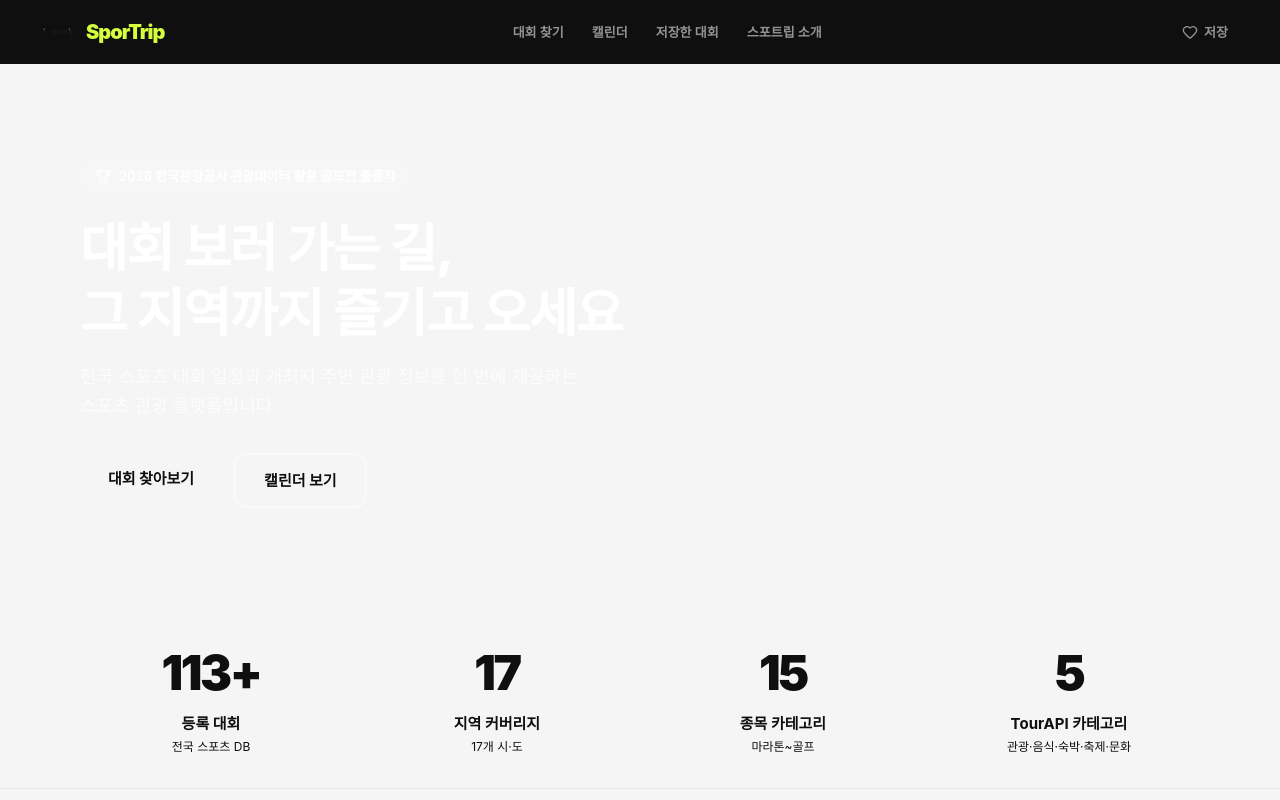
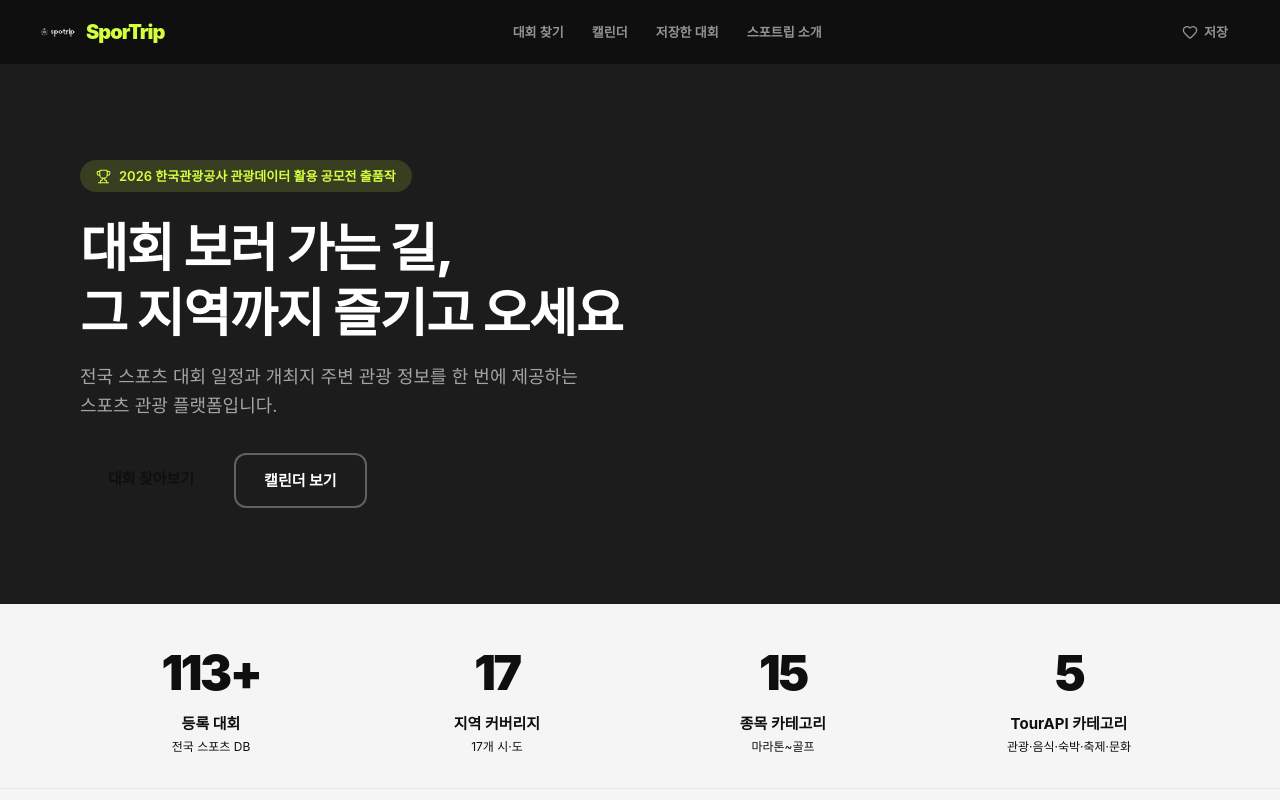
Before and after one commit to ljw22112/sportrip-v2, a Next.js app: page /about in a window 1280 px wide. Shown: the top 800 px of the page. Built offline with nearby package versions, Linux system fonts and the light colour scheme; a web font is replaced by a local one.

Commit message:
fix: 푸터 텍스트 가시성 개선

```diff
--- a/src/app/about/page.tsx
+++ b/src/app/about/page.tsx
@@ -50,9 +50,9 @@ export default function AboutPage() {
       <main>
 
         {/* ── 히어로 ── */}
-        <section style={{background:'linear-gradient(135deg,bg-primary 0%,#0F7A5A 60%,#145A3A 100%)'}}>
+        <section style={{background:'#1C1C1C'}}>
           <div className="max-w-[1760px] mx-auto px-6 md:px-20 py-16 md:py-24">
-            <div className="inline-flex items-center gap-2 bg-white/15 text-white text-[13px] font-semibold px-4 py-1.5 rounded-full mb-6 backdrop-blur-sm">
+            <div className="inline-flex items-center gap-2 text-[13px] font-semibold px-4 py-1.5 rounded-full mb-6" style={{background:"rgba(212,255,63,0.15)",color:"#D4FF3F"}}>
               <SportripIcon name="contest" size={15} className="text-[bg-accent]"/>
               2026 한국관광공사 관광데이터 활용 공모전 출품작
             </div>
@@ -60,7 +60,7 @@ export default function AboutPage() {
               대회 보러 가는 길,<br/>
               <span className="text-[bg-accent]">그 지역까지</span> 즐기고 오세요
             </h1>
-            <p className="text-white/75 text-[16px] md:text-[18px] mb-8 max-w-[560px] leading-relaxed">
+            <p className="text-[16px] md:text-[18px] mb-8 max-w-[560px] leading-relaxed" style={{color:"rgba(255,255,255,0.6)"}}>
               전국 스포츠 대회 일정과 개최지 주변 관광 정보를 한 번에 제공하는<br className="hidden md:block"/> 스포츠 관광 플랫폼입니다.
             </p>
             <div className="flex flex-wrap gap-3">
@@ -69,7 +69,7 @@ export default function AboutPage() {
                 대회 찾아보기
               </Link>
               <Link href="/calendar"
-                className="px-7 py-3.5 border-2 border-white/40 text-white font-bold text-[15px] rounded-xl hover:bg-white/10 transition-colors">
+                className="px-7 py-3.5 border-2 font-bold text-[15px] rounded-xl hover:bg-white/10 transition-colors" style={{borderColor:"rgba(255,255,255,0.3)",color:"#fff"}}>
                 캘린더 보기
               </Link>
             </div>
--- a/src/app/page.tsx
+++ b/src/app/page.tsx
@@ -64,18 +64,18 @@ export default function HomePage() {
   return (
     <>
       <Header showSearch/>
-      <main style={{background:'bg-bg'}}>
+      <main style={{background:'#F5F5F5'}}>
 
         {/* ── 히어로 ── */}
-        <section style={{background:'bg-primary'}}>
+        <section style={{background:'#1C1C1C'}}>
           <div className="max-w-[1760px] mx-auto px-5 md:px-10 py-12 md:py-16">
-            <p className="text-[16px] md:text-[20px] font-bold text-[bg-accent] mb-3">전국 스포츠 대회 일정 + 개최지 여행 정보를 한곳에</p>
+            <p className="text-[16px] md:text-[20px] font-bold text-[#D4FF3F] mb-3">전국 스포츠 대회 일정 + 개최지 여행 정보를 한곳에</p>
             <h1 className="text-[28px] md:text-[42px] font-black tracking-[-0.04em] leading-tight mb-4 text-white">
               대회 보러 가는 길,<br/>
-              <span className="text-[bg-accent]">그 지역까지 즐기고 오세요</span>
+              <span className="text-[#D4FF3F]">그 지역까지 즐기고 오세요</span>
             </h1>
             <div className="flex items-center gap-2">
-              <span className="text-[32px] font-black text-[bg-accent] tracking-tight">{dynEv.filter(e=>e.status!=='done').length}</span>
+              <span className="text-[32px] font-black text-[#D4FF3F] tracking-tight">{dynEv.filter(e=>e.status!=='done').length}</span>
               <span className="text-[16px] font-semibold" style={{color:'rgba(255,255,255,0.6)'}}>개의 대회가 여러분을 기다리고 있어요</span>
             </div>
           </div>
@@ -86,7 +86,7 @@ export default function HomePage() {
           <div className="flex items-center justify-between mb-4">
             <h2 className="text-[20px] font-extrabold tracking-tight">지도로 한눈에 보기</h2>
             <Link href="/calendar"
-              className="flex items-center gap-2 bg-[bg-primary] text-white font-bold text-[14px] px-5 py-2.5 rounded-xl hover:bg-[bg-primary-hover] transition-colors">
+              className="flex items-center gap-2 bg-[#0F0F0F] text-white font-bold text-[14px] px-5 py-2.5 rounded-xl hover:hover:bg-[#2E2E2E] transition-colors">
               <CalendarDays className="w-4 h-4"/>
               캘린더 보기
             </Link>
@@ -119,7 +119,7 @@ export default function HomePage() {
                   className="rounded-xl py-3 px-2 text-center transition-all hover:bg-[bg-primary-tint] hover:shadow-sm border border-[#E0E0E0]"
                   style={{background:'transparent'}}>
                   <b className="block text-[15px] font-extrabold text-ink">{r}</b>
-                  <span className={`text-[11px] block font-bold mt-0.5 ${cnt?'text-[bg-primary]':'text-[#CCCCCC]'}`}>
+                  <span className={`text-[11px] block font-bold mt-0.5 ${cnt?'text-[#0F0F0F]':'text-[#CCCCCC]'}`}>
                     {cnt?`${cnt}개`:'없음'}
                   </span>
                 </button>
@@ -129,7 +129,7 @@ export default function HomePage() {
         </section>
 
         {/* ── 관광정보 KTO ── */}
-        <section style={{background:'bg-bg-warm'}}>
+        <section style={{background:'#E8E8E8'}}>
           <div className="max-w-[1760px] mx-auto px-5 md:px-10 py-8">
             <div className="flex flex-col md:flex-row gap-4 mb-6">
               <div className="flex-1 bg-white rounded-2xl px-6 py-5 flex items-center justify-between">
@@ -148,7 +148,7 @@ export default function HomePage() {
             <div className="grid grid-cols-2 md:grid-cols-3 gap-2">
               {KTO_LINKS.map(([name,url])=>(
                 <a key={name} href={url} target="_blank" rel="noopener"
-                  className="bg-white rounded-xl px-4 py-3 text-[13px] font-medium text-[bg-primary] hover:bg-[bg-primary-tint] transition-colors">
+                  className="bg-white rounded-xl px-4 py-3 text-[13px] font-medium text-[#0F0F0F] hover:bg-[bg-primary-tint] transition-colors">
                   {name} ↗
                 </a>
               ))}
@@ -157,11 +157,11 @@ export default function HomePage() {
         </section>
 
         {/* ── 푸터 ── */}
-        <footer style={{background:'#1B1F1D'}} className="text-faint text-[13px]">
+        <footer style={{background:'#0F0F0F',color:'rgba(255,255,255,0.75)'}} className="text-[13px]">
           <div className="max-w-[1760px] mx-auto px-5 md:px-10 py-8 flex flex-wrap gap-6 items-start">
             <div>
               <div className="flex items-center gap-2 mb-3">
-                <img src="/logo.svg" alt="" className="h-8 w-8"/>
+                <img src="/logo.svg" alt="" className="h-8 w-8 brightness-0 invert"/>
                 <span className="font-extrabold text-[18px] text-white tracking-[-0.05em]">스포트립</span>
               </div>
               <p className="text-[12px]">SporTrip · 2026 관광데이터 활용 공모전</p>
@@ -173,7 +173,7 @@ export default function HomePage() {
               예정 대회 {dynEv.filter(e=>e.status!=='done').length}건
             </div>
           </div>
-          <div className="px-5 md:px-10 py-3 text-center text-[12px] text-[#555]">
+          <div className="px-5 md:px-10 py-3 text-center text-[12px]" style={{color:'rgba(255,255,255,0.35)',borderTop:'0.5px solid rgba(255,255,255,0.08)'}}>
             © 2026 스포트립
           </div>
         </footer>
--- a/src/app/sitemap.ts
+++ b/src/app/sitemap.ts
@@ -2,7 +2,7 @@ import { MetadataRoute } from 'next';
 import { EVENTS } from '@/lib/data';
 
 export default function sitemap(): MetadataRoute.Sitemap {
-  const base = 'https://sportrip-v2.vercel.app';
+  const base = 'https://sportrip.co.kr';
   const staticPages = [
     { url: base, priority: 1.0 },
     { url: `${base}/events`, priority: 0.9 },
--- a/src/components/layout/Header.tsx
+++ b/src/components/layout/Header.tsx
@@ -32,7 +32,7 @@ export function Header({ showSearch=false }: { showSearch?: boolean }) {
       <div className="max-w-[1760px] mx-auto px-5 md:px-10">
         <div className="flex items-center h-16 gap-6">
           <Link href="/" className="flex-shrink-0 flex items-center gap-2.5">
-            <Image src="/logo.svg" alt="SporTrip" width={36} height={36} priority className="h-9 w-9"/>
+            <Image src="/logo.svg" alt="SporTrip" width={36} height={36} priority className="h-9 w-9 brightness-0 invert"/>
             <span className="font-black text-[20px] tracking-[-0.05em]"
               style={{color:'#D4FF3F'}}>SporTrip</span>
           </Link>
```
Also changed, not shown: public/robots.txt, 1 other file (tests, documents, lock files or other folders).
